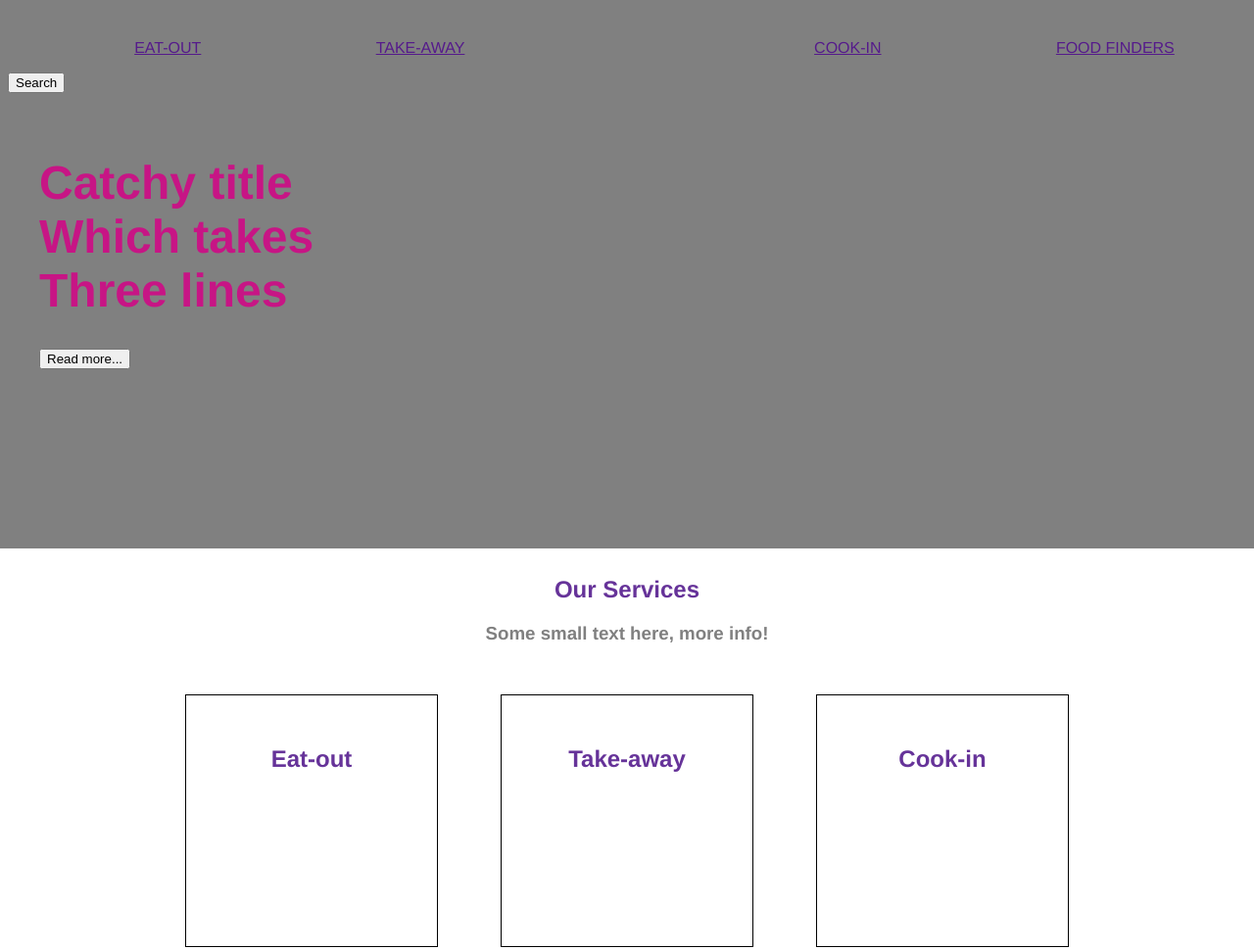
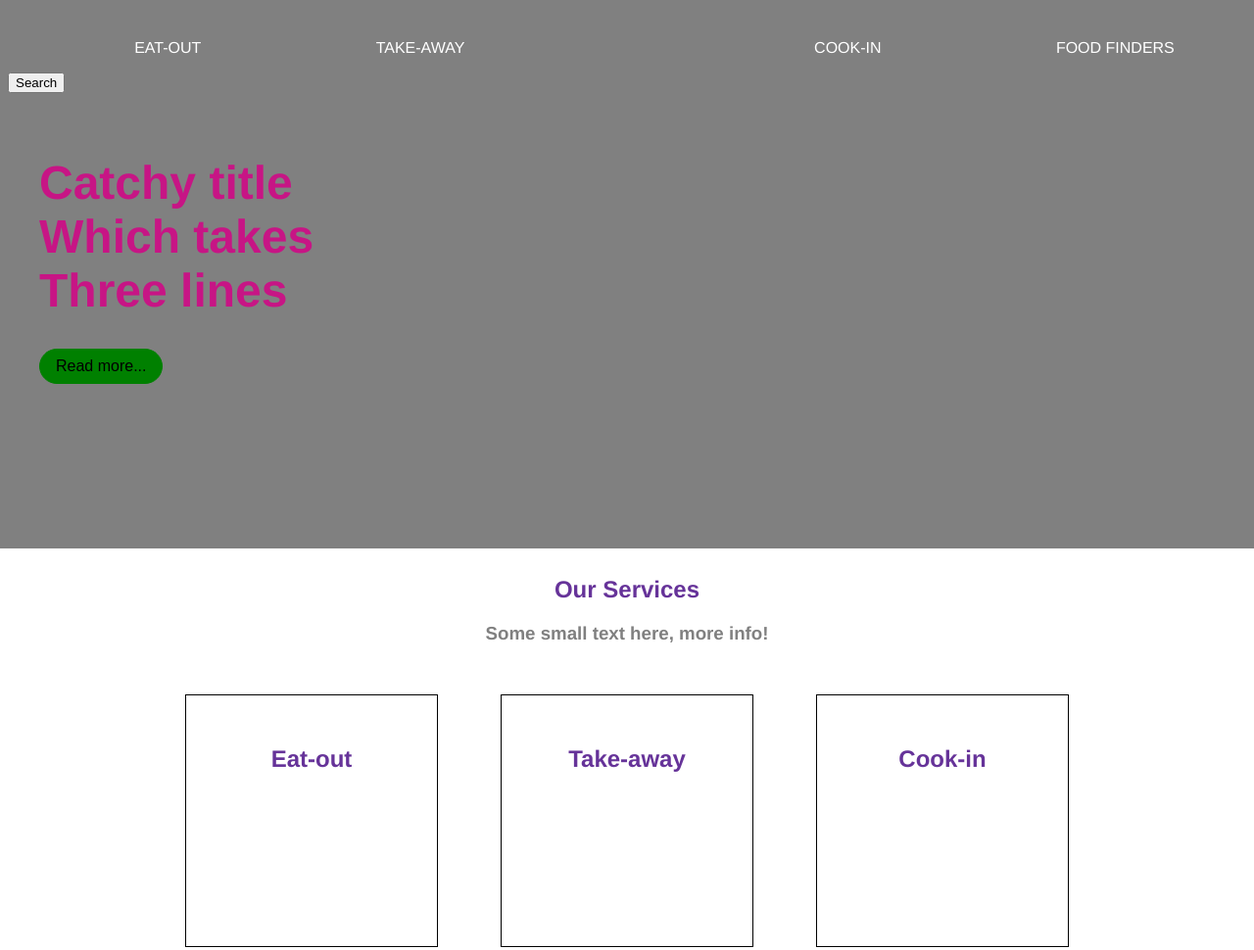
Before and after one commit to AgataLub/AgataLub.github.io, a plain HTML site: page index.html in a window 1280 px wide. Shown: the top 970 px of the page at 98% size. Drawn offline with Linux system fonts and the light colour scheme.

Commit message:
css changes

```diff
--- a/style.css
+++ b/style.css
@@ -1,3 +1,8 @@
+/*fonts*/
+
+/*colors*/
+
+/*body elements*/
 body {
     font-family: Helvetica, sans-serif;
     top: 0px;
@@ -12,7 +17,6 @@ header {
     background-repeat: no-repeat;
     background-position: center;
     background-size: cover;
-/*    background-color: lightgray;*/
     z-index: 2;
     position:relative;
 }
@@ -30,19 +34,6 @@ header {
     top:0px;
     right:0px;
     z-index: 1;
-}
-
-h1 {
-    font-size: 3rem;
-    color: mediumvioletred;
-}
-
-h2 {
-    color: rebeccapurple;
-}
-
-h3 {
-    color: gray;
 }
 
 nav {
@@ -87,3 +78,43 @@ footer {
     padding: 2rem;
     margin: 0 auto;
 }
+
+/*buttons*/
+.regular {
+    background: green;
+    border-radius: 30px;
+    border: 1px green solid;
+    padding-top: 0.5em;
+    padding-bottom: 0.5em;
+    padding-left: 1em;
+    padding-right: 1em;
+    font-size: 1em;
+}
+
+/*links*/
+nav > ul > li > a {
+    text-decoration: none;
+    color: white;
+}
+
+nav > ul > li > a:hover {
+    text-decoration:underline;
+}
+
+nav > ul > li > a:active {
+    text-decoration: line-through;
+}
+
+/*headers*/
+h1 {
+    font-size: 3rem;
+    color: mediumvioletred;
+}
+
+h2 {
+    color: rebeccapurple;
+}
+
+h3 {
+    color: gray;
+}
```
